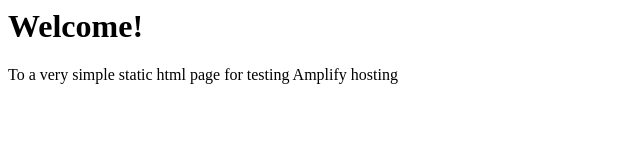
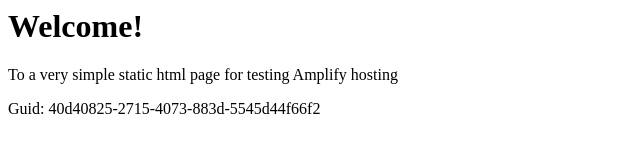
Before and after one commit to aws-aemilia-mxp/Github-PR-Commit-Integration-Test-DoNotTouch-GitHubAutoBuildCanaryTest-v1-preprod-eu-south-1, a website: page src/index.html in a window 1280 px wide. Shown: the whole page, without its empty margins (0-640 px from the left). Drawn offline with Linux system fonts and the light colour scheme.

Commit message:
commit from integ tests

```diff
--- a/src/index.html
+++ b/src/index.html
@@ -1,3 +1,5 @@
+
+
 <html lang="en">
 
 <head>
@@ -10,6 +12,6 @@
 <body>
     <h1>Welcome!</h1>
     <p>To a very simple static html page for testing Amplify hosting</p>
-</body>
+    <p>Guid: 40d40825-2715-4073-883d-5545d44f66f2</p></body>
 
 </html>
```
